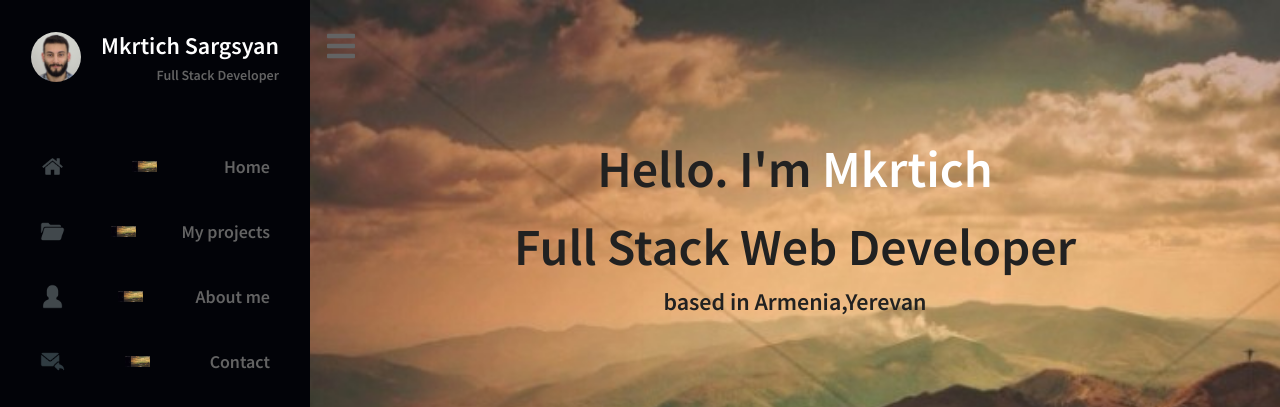
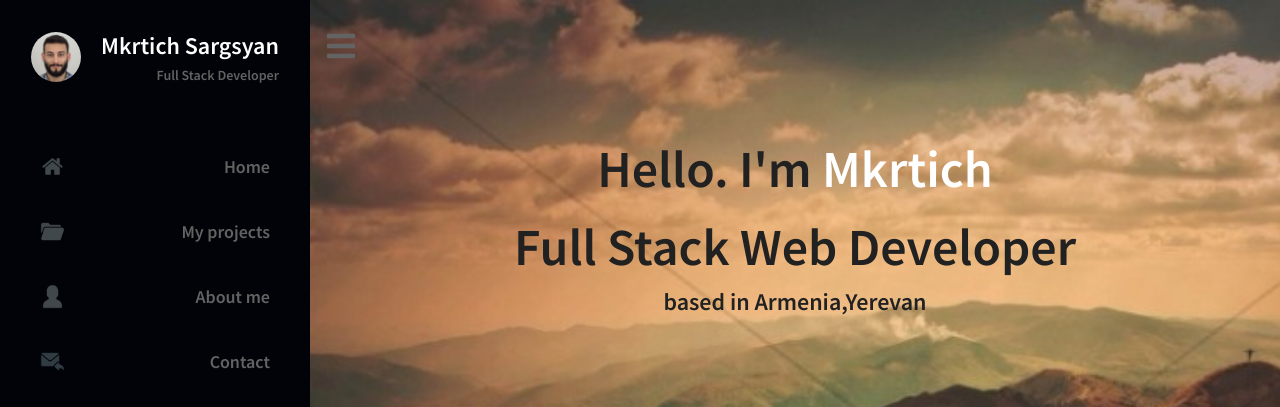
Before and after one commit to MkrtichSargsyan/MkrtichSargsyan.github.io, a Next.js app: page / in a window 1280 px wide. Shown: the top 407 px of the page. Built offline with nearby package versions, Linux system fonts and the light colour scheme.

Commit message:
remove screenshot image

```diff
--- a/components/SideSrawer/SideDrawer.js
+++ b/components/SideSrawer/SideDrawer.js
@@ -80,7 +80,6 @@ export default class SideDrawer extends Component {
               >
                 <li>
                   <img src={item.icon} alt="" />
-                  <img src="po.png" alt="image" className={styles.screenshot} />
                   <span className={styles.title}>{item.title}</span>
                 </li>
               </Link>
```
